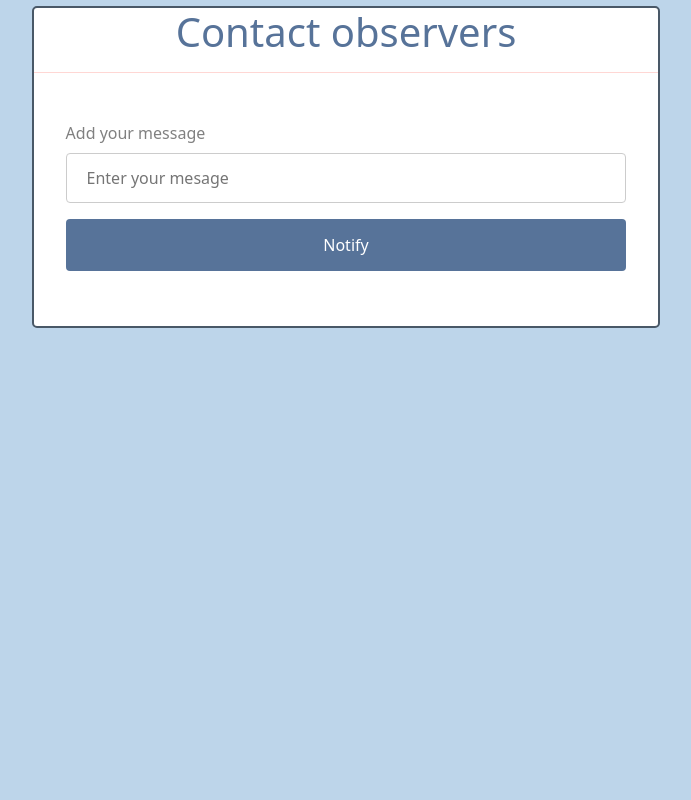
After one commit to demaM0/porcelain-managament-system, a PHP site: page /observer.html in a window 1280 px wide. The commit adds this page. Shown: the whole page, without its empty margins (294-985 px from the left). Run offline with PHP 8.4, Linux system fonts and the light colour scheme.

Commit message:
ObserverEdited and done

```diff
--- a/Controller/salesman.php
+++ b/Controller/salesman.php
@@ -6,7 +6,7 @@
   include_once('\Observer\observerinterface.php');
   include_once('manager.php');
   include_once('suppliercontroller.php');
-class salesman extends user implements Subject{
+  class salesman extends user implements Subject{
 
     protected $observers = [];
     public function __construct()
--- a/Controller/suppliercontroller.php
+++ b/Controller/suppliercontroller.php
@@ -6,7 +6,7 @@
   include_once('\Observer\observerinterface.php');
   include_once('manager.php');
   include_once('salesman.php');
-class supplier implements Observer{
+  class supplier implements Observer{
     protected $ID;
     protected $Name;
     protected $Phone;
@@ -20,12 +20,12 @@ public function __construct(Subject $W)
     public function update($x){
         if($x==1)
         {
-            echo("Manager is talking to the supplier");
+            echo("Manager is talking to the supplier. ");
 
         }
         if($x==2)
         {
-            echo("Sales man is talking to the supplier");
+            echo("Sales man is talking to the supplier. ");
 
         }
     }
--- /dev/null
+++ b/Observer/LoginStyle.css
@@ -0,0 +1,83 @@
+body {
+    background-color:#BDD5EA;
+}
+#container
+{
+	margin-top:0.5%;
+	flex:auto;
+    width: 100%;
+
+}
+
+#box {
+    margin:auto;
+    width: 49%;
+    border: 2px #495867 solid;
+    border-radius: 5px;
+    color: #FE5F55;
+    background-color: white;
+}
+
+#formHeader {
+    text-align: center;
+    color: #577399;
+}
+#formHeader2 {
+	margin-top:-4%;
+    color: #577399;
+
+
+}
+#formHeader3 {
+    color: #577399;
+	margin-top:0%;
+}
+
+#formSubHeader {
+    text-align: center;
+    color: #FE5F55;
+}
+
+form {
+    padding: 5%;
+    color: gray;
+}
+
+form input
+{
+    width: 100%;
+    padding: 12px 20px;
+    margin: 8px 0;
+    display: inline-block;
+    border: 1px solid #ccc;
+    border-radius: 4px;
+    box-sizing: border-box;
+}
+#container3{
+
+	display:flex;
+	flex-direction:row;
+	    width: 100%;
+}
+button
+{
+    width: 100%;
+    background-color: #577399;
+    color: white;
+    padding: 14px 20px;
+    margin: 8px 0;
+    border: none;
+    border-radius: 4px;
+    cursor: pointer;
+}
+button:hover
+{
+    background-color: #FE5F55;
+
+}
+#container2{
+margin-top:0.5%;
+flex:auto;
+    width: 100%;
+	margin-left:-30%;
+}
--- /dev/null
+++ b/Observer/observer.html
@@ -0,0 +1,30 @@
+<html>
+
+<head>
+    <script src="https://cdn.jsdelivr.net/npm/bootstrap@5.0.0-beta1/dist/js/bootstrap.bundle.min.js" integrity="sha384-ygbV9kiqUc6oa4msXn9868pTtWMgiQaeYH7/t7LECLbyPA2x65Kgf80OJFdroafW" crossorigin="anonymous"></script>
+    <link href="https://cdn.jsdelivr.net/npm/bootstrap@5.0.0-beta1/dist/css/bootstrap.min.css" rel="stylesheet" integrity="sha384-giJF6kkoqNQ00vy+HMDP7azOuL0xtbfIcaT9wjKHr8RbDVddVHyTfAAsrekwKmP1" crossorigin="anonymous">
+    <title>Talk to observers</title>
+    <link rel="stylesheet" type="text/css" href="LoginStyle.css">
+</head>
+<body>
+
+    <div id="container3">
+        <div id="container">
+            <div id="box">
+                <h1 id="formHeader"> Contact observers </h1>
+
+
+                <hr>
+                <form action="notify.php" method="POST">
+							<label>Add your message</label>
+                    <input type="text" name="messagebox" id="messagebox" placeholder="Enter your mesage">
+                    <button type="submit" name="notify" value="post"> Notify </button>
+                </form>
+            </div>
+        </div>
+
+    </div>
+</body>
+
+
+</html>
```
Also changed, not shown: Controller/customercontroller.php (+9 -9 lines), Models/customer-model.php (+10 -3 lines), Observer/notify.php (+8 -8 lines), Observer/observerinterface.php (+4 -4 lines), Controller/Manager.php (indentation only), Observer/subjectinterface.php (indentation only).
